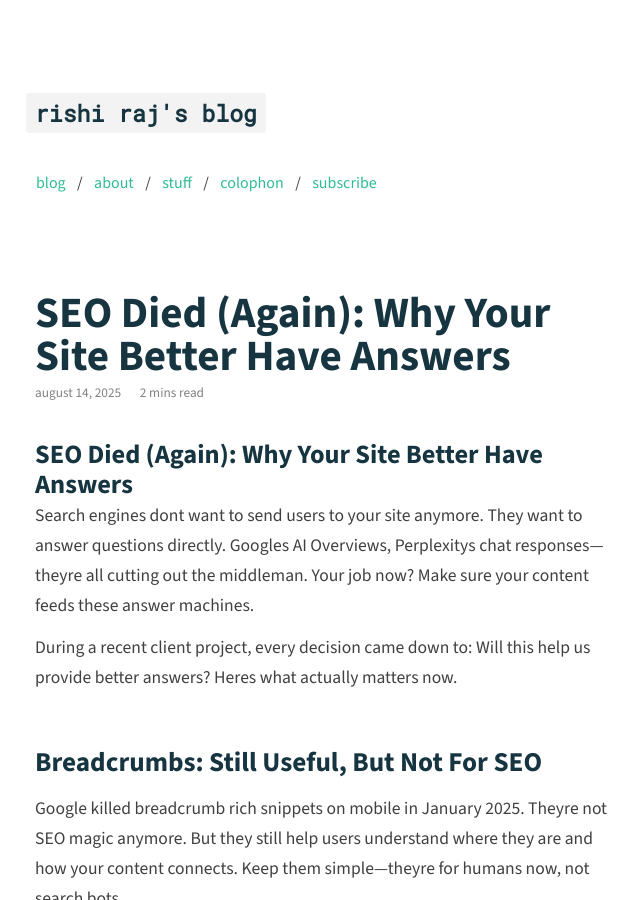
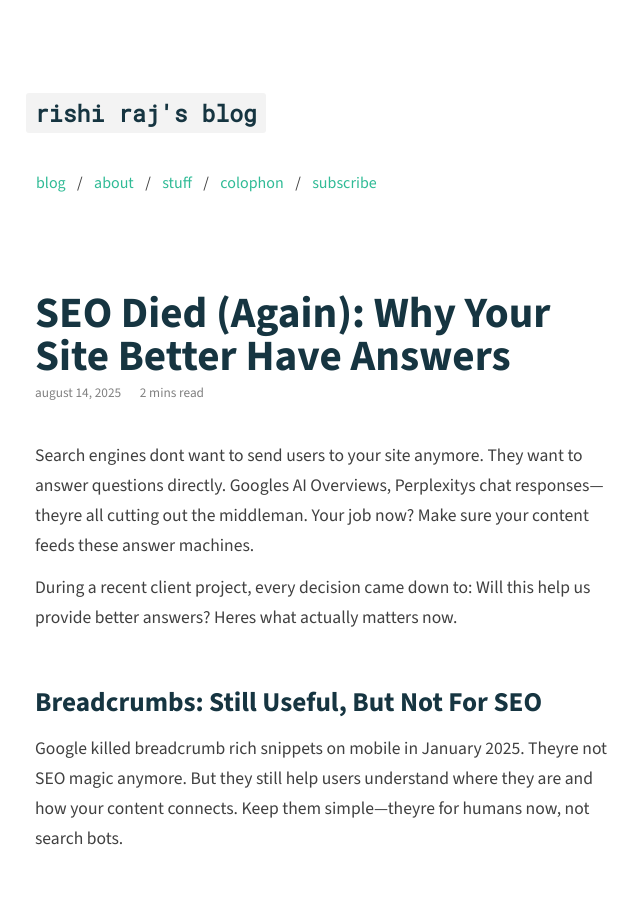
Before and after one commit to talkxo/rishiraj-blog-machine, a Jekyll site: the page built from _posts/2025-08-14-seo-died-again.md, in a window 1280 px wide and 900 px high. Shown: the whole window, without its empty margins (317-957 px from the left). Built offline with Jekyll 4.4.1, drawn with Linux system fonts in a browser that asks for light colours; nearby versions of some CDN libraries; our own code applies the rules of GitHub Pages for plain Markdown files.

Commit message:
Remove duplicate title from post content

```diff
--- a/_posts/2025-08-14-seo-died-again.md
+++ b/_posts/2025-08-14-seo-died-again.md
@@ -5,8 +5,6 @@ categories: [seo, web-development, digital-marketing]
 tags: [seo, ai, google, web-vitals, user-experience]
 excerpt: 'Search engines dont want to send users to your site anymore. They want to answer questions directly. Heres what actually matters for SEO in 2025—spoiler: its not keyword density.'
 ---
-
-# SEO Died (Again): Why Your Site Better Have Answers
 
 Search engines dont want to send users to your site anymore. They want to answer questions directly. Googles AI Overviews, Perplexitys chat responses—theyre all cutting out the middleman. Your job now? Make sure your content feeds these answer machines.
 
```
